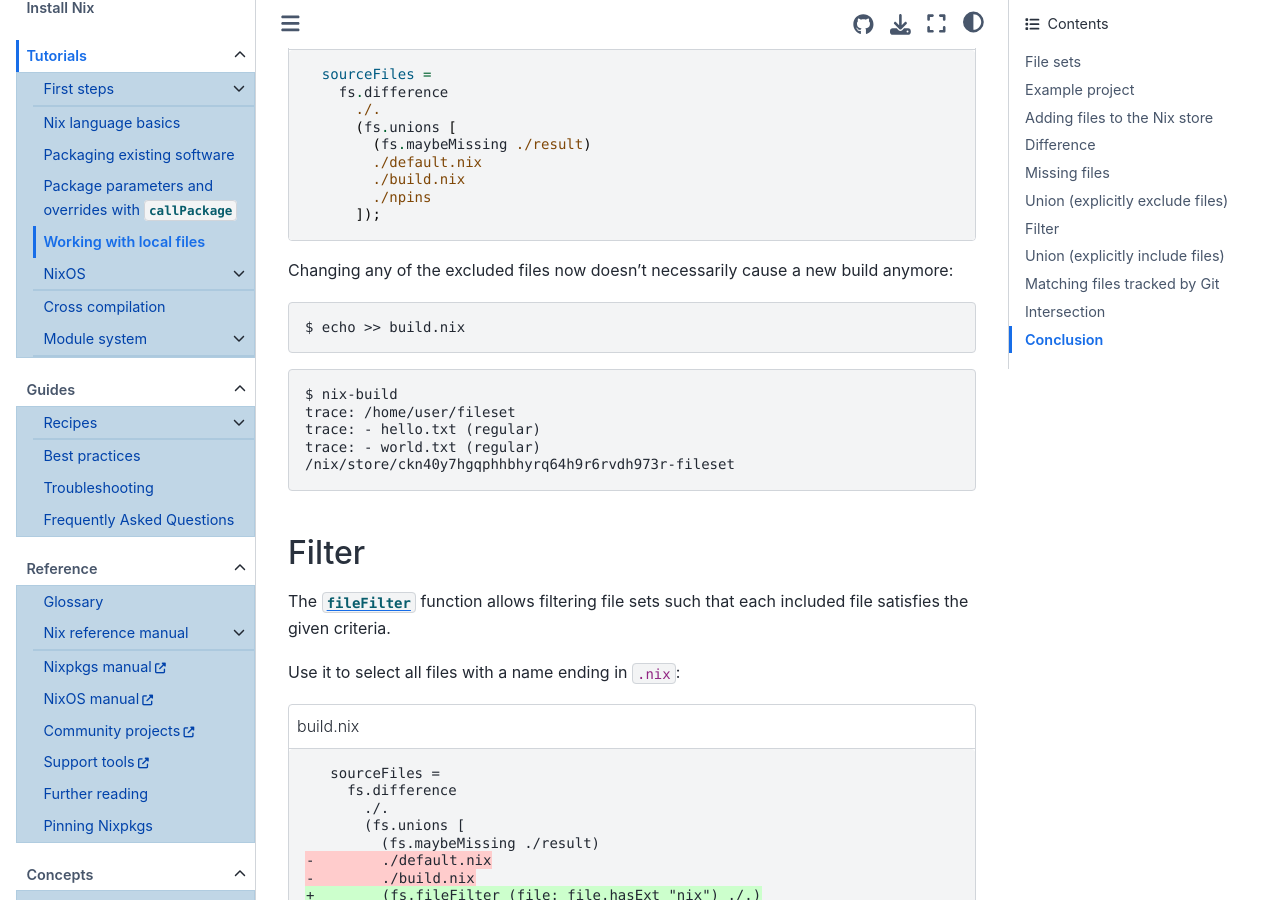
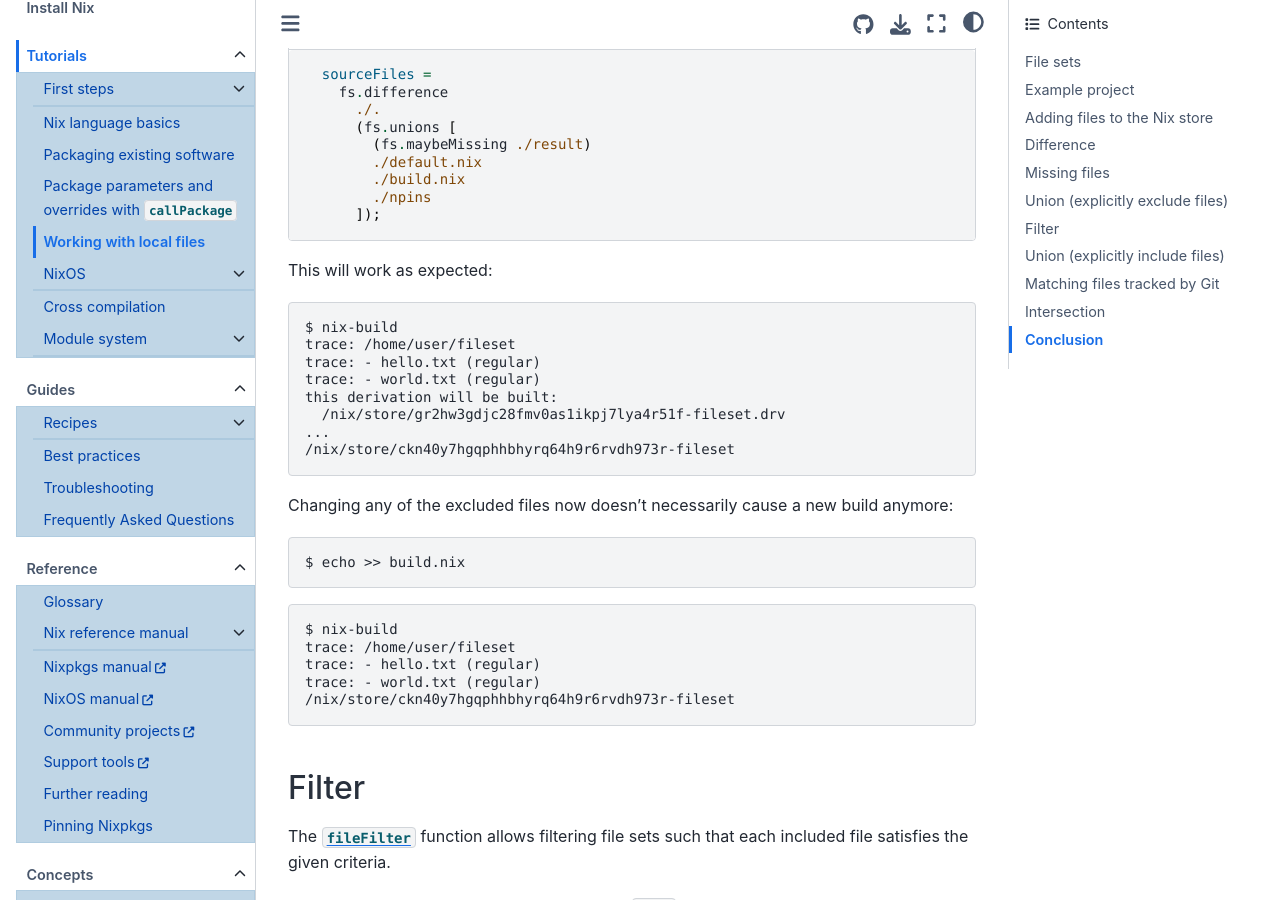
Before and after one commit to NixOS/nix.dev, a Sphinx documentation site: the page built from source/tutorials/working-with-local-files.md, in a window 1280 px wide and 900 px high, scrolled down 7899 px. Built offline with Sphinx 7.4.7 and the Sphinx Book theme 1.1.4, drawn with Linux system fonts in a browser that asks for light colours.

Commit message:
working with local files: Add output example (#1025)

````diff
--- a/source/tutorials/working-with-local-files.md
+++ b/source/tutorials/working-with-local-files.md
@@ -379,6 +379,19 @@ Create a file set containing a union of the files to exclude (`fs.unions [ ... ]
       ]);
 ```
 
+This will work as expected:
+
+```
+$ nix-build
+trace: /home/user/fileset
+trace: - hello.txt (regular)
+trace: - world.txt (regular)
+this derivation will be built:
+  /nix/store/gr2hw3gdjc28fmv0as1ikpj7lya4r51f-fileset.drv
+...
+/nix/store/ckn40y7hgqphhbhyrq64h9r6rvdh973r-fileset
+```
+
 Changing any of the excluded files now doesn't necessarily cause a new build anymore:
 
 ```
````
